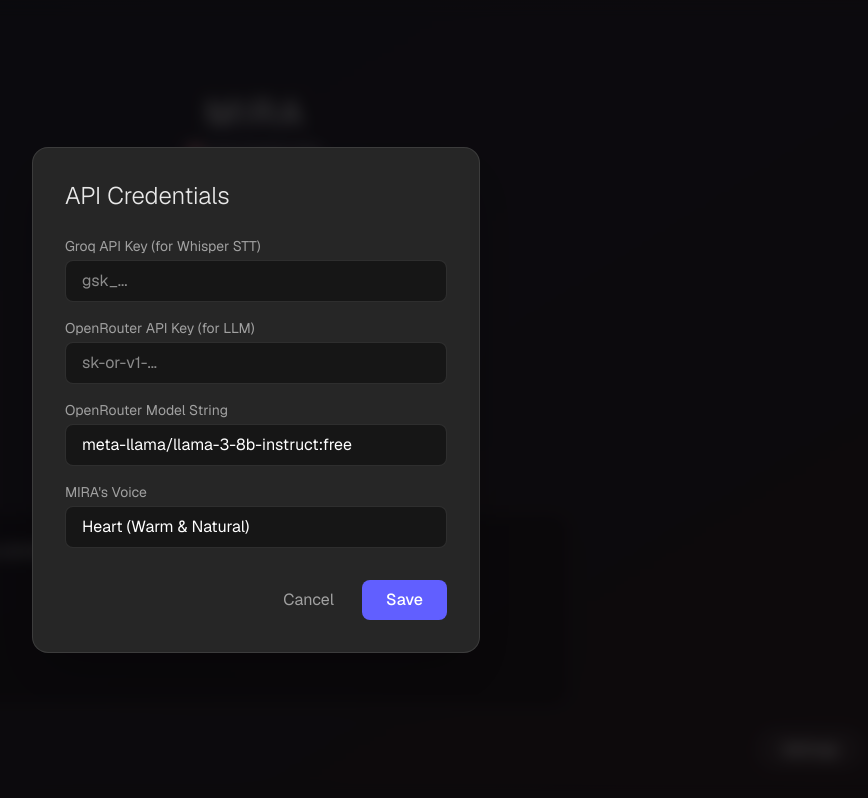
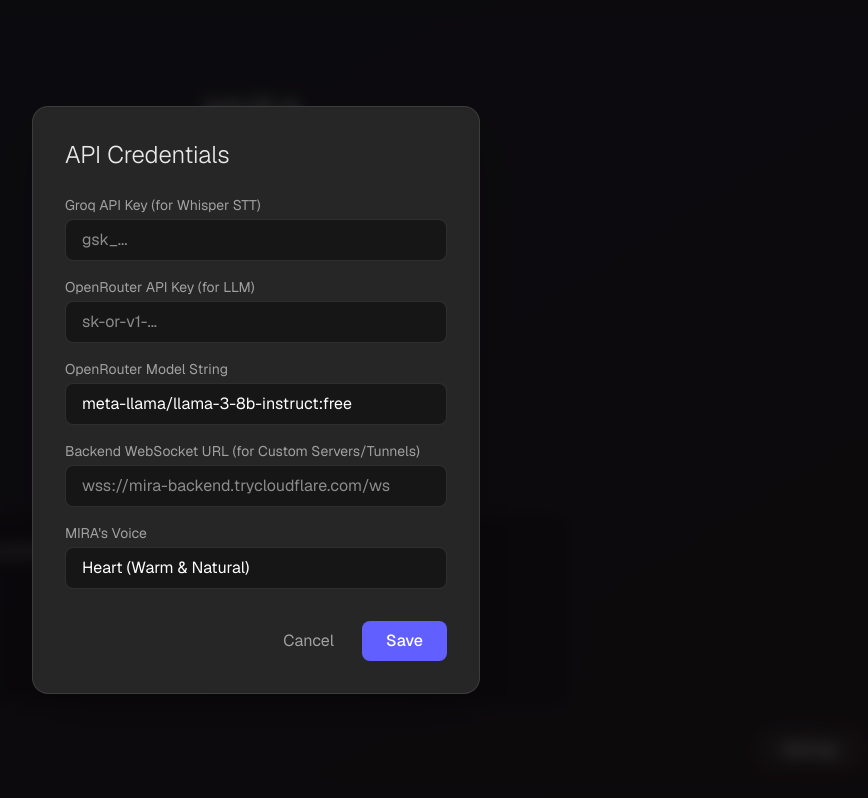
Before and after one commit to cacheparadox/MIRA, a Next.js app in the folder frontend/: page / in a window 1280 px wide. Both pictures are taken after a click on the button "Settings". Shown: the whole page, without its empty margins (384-1252 px from the left). Built offline with nearby package versions, Linux system fonts and the light colour scheme; no server answers.

Commit message:
Allow dynamic WebSocket backend URL via Settings UI and URL parameters

```diff
--- a/frontend/src/app/page.tsx
+++ b/frontend/src/app/page.tsx
@@ -9,25 +9,33 @@
 import { audioCapture } from '../audio/capture';
 
 export default function Home() {
-  const { isConnected, isListening, isSpeaking, transcript } = useAppStore();
+  const { isConnected, isListening, isSpeaking, transcript, setKeys, groqKey, openRouterKey, openRouterModel } = useAppStore();
   const [showSettings, setShowSettings] = useState(false);
 
   useEffect(() => {
     if (typeof window !== 'undefined') {
-      const urlParams = new URLSearchParams(window.location.search);
-      const groqParam = urlParams.get('groq_api_key');
-      const orParam = urlParams.get('openrouter_api_key');
-      const modelParam = urlParams.get('model');
+      const params = new URLSearchParams(window.location.search);
+      const urlGroq = params.get('groq');
+      const urlOr = params.get('or');
+      const urlModel = params.get('model');
+      const urlBackend = params.get('backend');
 
-      if (groqParam || orParam || modelParam) {
-        const store = useAppStore.getState();
-        store.setKeys(
-          groqParam || store.groqKey,
-          orParam || store.openRouterKey,
-          modelParam || store.openRouterModel
+      let updated = false;
+      if (urlGroq || urlOr || urlModel) {
+        setKeys(
+          urlGroq || groqKey,
+          urlOr || openRouterKey,
+          urlModel || openRouterModel
         );
+        updated = true;
+      }
 
-        // Remove from URL so they aren't visibly sitting in the address bar
+      if (urlBackend) {
+        useAppStore.getState().setBackendUrl(urlBackend);
+        updated = true;
+      }
+
+      if (updated) {
         window.history.replaceState({}, document.title, window.location.pathname);
       }
     }
--- a/frontend/src/components/SettingsPanel.tsx
+++ b/frontend/src/components/SettingsPanel.tsx
@@ -5,16 +5,28 @@
 import { wsTransport } from '../websocket/transport';
 
 export default function SettingsPanel({ onClose }: { onClose: () => void }) {
-  const { groqKey, openRouterKey, openRouterModel, kokoroVoice, setKeys, setKokoroVoice } = useAppStore();
+  const { groqKey, openRouterKey, openRouterModel, kokoroVoice, backendUrl, setKeys, setKokoroVoice, setBackendUrl } = useAppStore();
   const [groq, setGroq] = useState(groqKey);
   const [openRouter, setOpenRouter] = useState(openRouterKey);
   const [orModel, setOrModel] = useState(openRouterModel || "meta-llama/llama-3-8b-instruct:free");
   const [voice, setVoice] = useState(kokoroVoice || "af_heart");
+  const [backend, setBackend] = useState(backendUrl || "");
 
   const handleSave = () => {
     setKeys(groq, openRouter, orModel);
     setKokoroVoice(voice);
+
+    let reconnectNeeded = false;
+    if (backend !== backendUrl) {
+      setBackendUrl(backend);
+      reconnectNeeded = true;
+    }
+
     if (wsTransport) {
+      if (reconnectNeeded) {
+        wsTransport.connect();
+      }
+
       wsTransport.sendEvent('CREDENTIALS', {
         groq_api_key: groq,
         openrouter_api_key: openRouter,
@@ -62,6 +74,16 @@
             />
           </div>
           <div>
+            <label className="block text-sm text-neutral-400 mb-1">Backend WebSocket URL (for Custom Servers/Tunnels)</label>
+            <input
+              type="text"
+              value={backend}
+              onChange={(e) => setBackend(e.target.value)}
+              className="w-full bg-black/40 border border-white/10 rounded-lg px-4 py-2 text-white focus:outline-none focus:border-indigo-500 transition-colors"
+              placeholder="wss://mira-backend.trycloudflare.com/ws"
+            />
+          </div>
+          <div>
             <label className="block text-sm text-neutral-400 mb-1">MIRA's Voice</label>
             <select
               value={voice}
--- a/frontend/src/state/store.ts
+++ b/frontend/src/state/store.ts
@@ -12,9 +12,11 @@
   debugLogs: string[];
   isDebugVisible: boolean;
   isVerboseDebug: boolean;
+  backendUrl: string;
   kokoroVoice: string;
   currentVolume: number;
   setKeys: (groq: string, openrouter: string, orModel: string) => void;
+  setBackendUrl: (url: string) => void;
   setKokoroVoice: (voice: string) => void;
   setCurrentVolume: (vol: number) => void;
   setConnectionStatus: (status: boolean) => void;
@@ -39,10 +41,12 @@
       debugLogs: [],
       isDebugVisible: false,
       isVerboseDebug: false,
+      backendUrl: '',
       kokoroVoice: 'af_heart',
       currentVolume: 0,
 
       setKeys: (groq, openrouter, orModel) => set({ groqKey: groq, openRouterKey: openrouter, openRouterModel: orModel }),
+      setBackendUrl: (url) => set({ backendUrl: url }),
       setKokoroVoice: (voice) => set({ kokoroVoice: voice }),
       setCurrentVolume: (vol) => set({ currentVolume: vol }),
       setConnectionStatus: (status) => set({ isConnected: status }),
@@ -55,7 +59,7 @@
     }),
     {
       name: 'mira-storage',
-      partialize: (state) => ({ groqKey: state.groqKey, openRouterKey: state.openRouterKey, openRouterModel: state.openRouterModel }),
+      partialize: (state) => ({ groqKey: state.groqKey, openRouterKey: state.openRouterKey, openRouterModel: state.openRouterModel, backendUrl: state.backendUrl }),
     }
   )
 );
--- a/frontend/src/websocket/transport.ts
+++ b/frontend/src/websocket/transport.ts
@@ -26,6 +26,7 @@
   }
 
   connect() {
+    this.url = useAppStore.getState().backendUrl || process.env.NEXT_PUBLIC_BACKEND_URL || 'ws://localhost:8000/ws';
     this.ws = new WebSocket(this.url);
 
     this.ws.onopen = () => {
```
